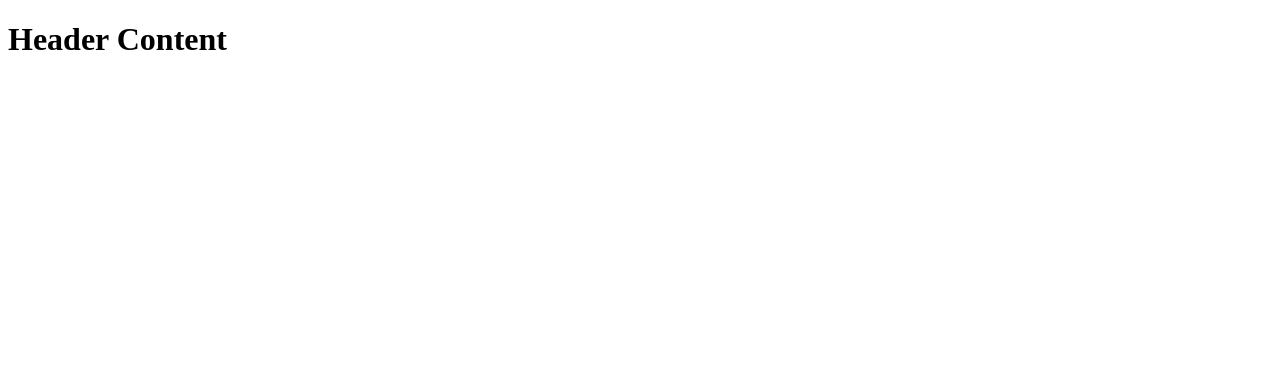
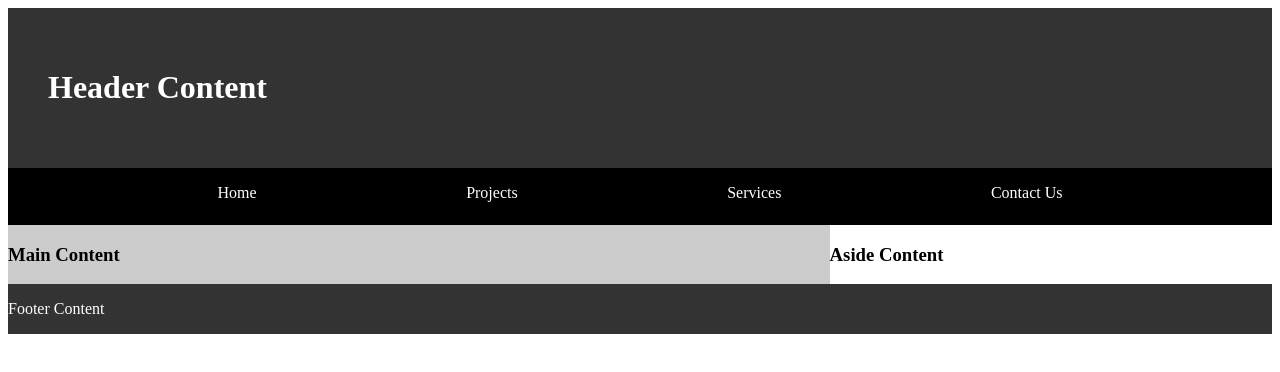
Before and after one commit to i-osses/wdd131, a plain HTML site: page week01/basic-layout.html in a window 1280 px wide. Drawn offline with Linux system fonts and the light colour scheme.

Commit message:
Css and Html placeholders

```diff
--- a/week01/basic-layout.html
+++ b/week01/basic-layout.html
@@ -5,15 +5,29 @@
   <meta charset="UTF-8">
   <meta name="viewport" content="width=device-width, initial-scale=1.0">
   <link rel="stylesheet" href="styles/layout.css">
-  <title>week01</title>
+  <title>Ignacio Osses / WDD 131</title>
 </head>
 
 <body>
   <header>
     <h1>Header Content</h1>
+    <nav class="navigation">
+      <a href="#">Home</a>
+      <a href="#">Projects</a>
+      <a href="#">Services</a>
+      <a href="#">Contact Us</a>
+    </nav>
   </header>
-  <main></main>
-  <footer></footer>
+  <main>
+    <h3>Main Content</h3>
+
+  </main>
+  <aside>
+    <h3>Aside Content</h3>
+  </aside>
+  <footer>
+    <p>Footer Content</p>
+  </footer>
 
 </body>
 
--- a/week01/styles/layout.css
+++ b/week01/styles/layout.css
@@ -0,0 +1,42 @@
+body{
+  display: grid;
+  height: 100vf;
+  grid-template: auto 1fr auto/ 45% 20% auto;
+}
+
+header {
+  background: rgba(51,51,51);
+  grid-column: 1 / 4;
+  color: white;
+}
+header h1{
+  padding: 40px;
+}
+
+nav{
+  background-color: black;
+  height: 25px;
+  display: flex;
+  justify-content: space-evenly;
+  padding: 1rem 0;
+
+}
+nav a {
+  text-decoration: none;
+  color: white;
+
+}
+main{
+  background-color: rgba(204,204,204,255);
+  grid-column: 1/3;
+}
+aside{
+  background-color: white;
+  grid-column: 3/3;
+}
+
+footer{
+  background-color: rgba(51,51,51);
+  color: white;
+  grid-column: 1/4;
+}
```
